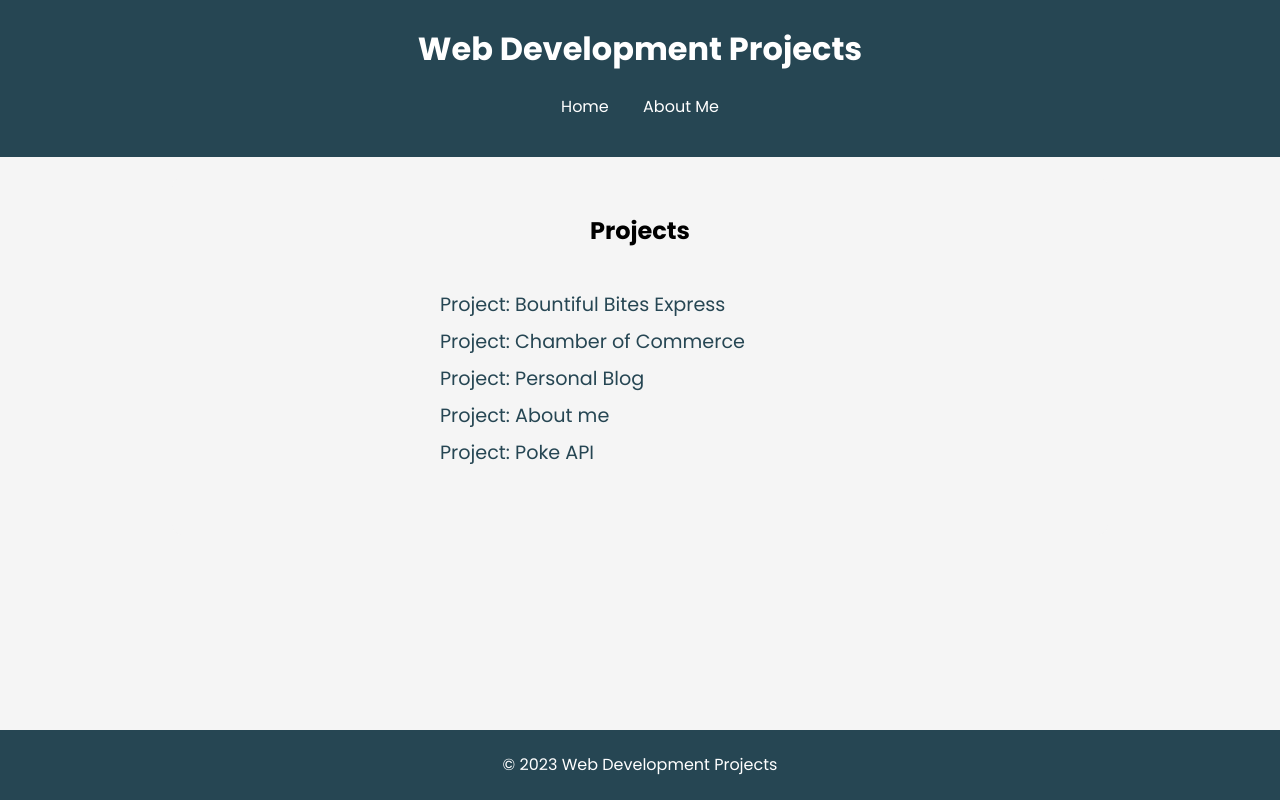
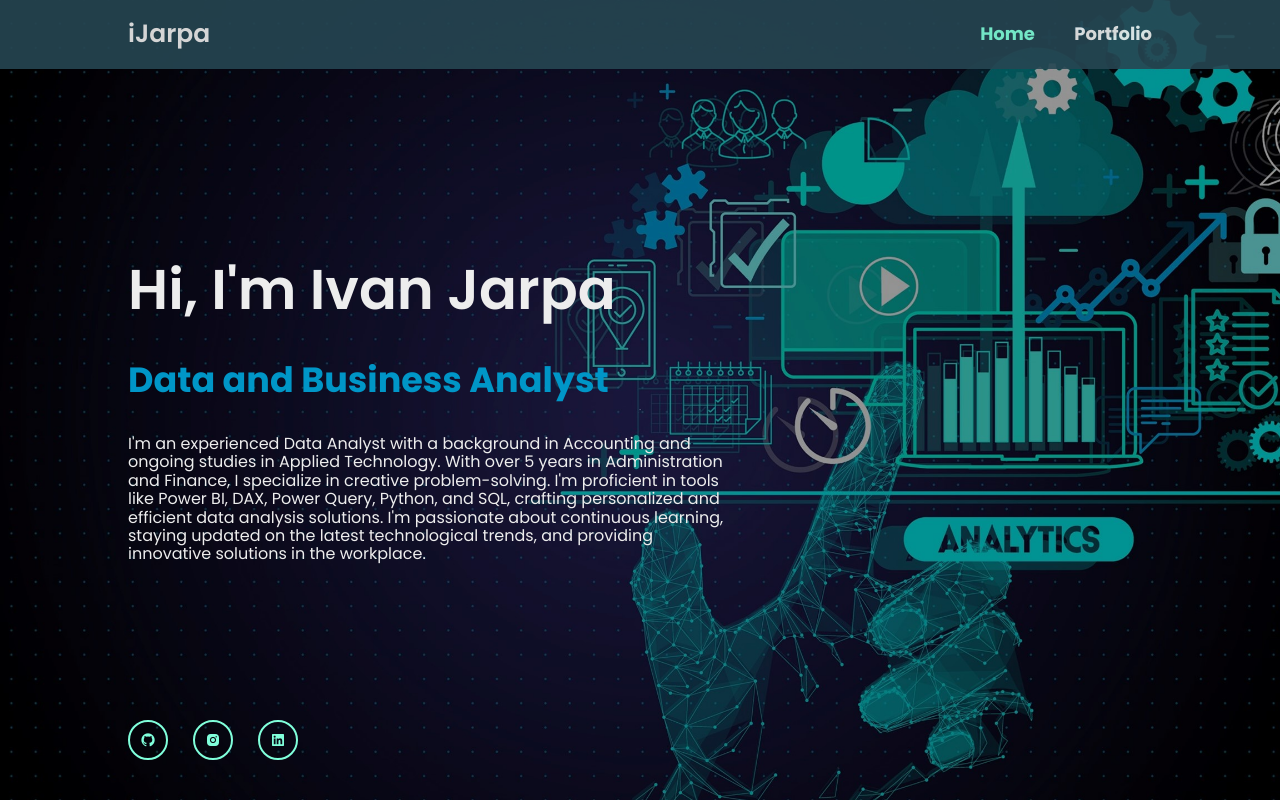
Before and after one commit to ijarpa/ijarpa.github.io, a plain HTML site: page index.html in a window 1280 px wide. Drawn offline with nearby package versions, Linux system fonts and the light colour scheme.

Commit message:
actualizacion portfolio

```diff
--- a/index.html
+++ b/index.html
@@ -3,38 +3,47 @@
 <head>
     <meta charset="UTF-8">
     <meta name="viewport" content="width=device-width, initial-scale=1.0">
-    <title>List of Projects</title>
+    <title>Personal Portfolio Website</title>
     <link rel="stylesheet" href="styles/normalize.css">
     <link rel="stylesheet" href="styles/style.css">
+    <link rel="icon" href="bar-chart.ico">
+    <link href='https://unpkg.com/boxicons@2.1.4/css/boxicons.min.css' rel='stylesheet'>
 </head>
 <body>
-    <header>
-        <h1>Web Development Projects</h1>
-        <nav>
-            <ul>
-                <li><a href="#home">Home</a></li>
-                <li><a href="#about">About Me</a></li>
-            </ul>
+    <header class="header">
+        <a href="#" class="logo">iJarpa</a>
+
+        <nav class="navbar">
+            <a href="#" class="active">Home</a>
+            <!-- <a href="#">About</a> -->
+            <!-- <a href="#">Experience</a> -->
+            <a href="portfolio.html">Portfolio</a>
+            <!-- <a href="#">Contact</a> -->
         </nav>
     </header>
 
-    <main>
-        <section class="project-list">
-            <h2>Projects</h2>
-            <div class="list">
-                <ul>
-                    <li><a href="/project_BerriesCompany/index.html">Project: Bountiful Bites Express </a></li>
-                    <li><a href="/project_ChamberOfCommerce/index.html">Project: Chamber of Commerce</a></li>
-                    <li><a href="/project_Blog/index.html">Project: Personal Blog</a></li>
-                    <li><a href="project3.html">Project: About me</a></li>
-                    <li><a href="/project_PokeAPI/index.html">Project: Poke API</a></li>
-                </ul>
-            </div>
-        </section>
-    </main>
+    <section class="home">
+        <div class="home-content">
+            <h1>Hi, I'm Ivan Jarpa</h1>
+            <h3>Data and Business Analyst</h3>
+            <p>I'm an experienced Data Analyst with a background in
+                Accounting and ongoing studies in Applied Technology.
+                With over 5 years in Administration and Finance, I
+                specialize in creative problem-solving. I'm proficient
+                in tools like Power BI, DAX, Power Query, Python, and SQL,
+                crafting personalized and efficient data analysis solutions.
+                I'm passionate about continuous learning, staying updated
+                on the latest technological trends, and providing innovative
+                solutions in the workplace.
+            </p>
+        </div>
 
-    <footer>
-        <p>&copy; 2023 Web Development Projects</p>
-    </footer>
+        <div class="home-sci">
+            <a href="https://github.com/ijarpa"><i class='bx bxl-github' ></i></a>
+            <a href="https://www.instagram.com/ijarpa/"><i class='bx bxl-instagram-alt' ></i></a>
+            <a href="https://www.linkedin.com/in/ijarpa/"><i class='bx bxl-linkedin-square' ></i></a>
+        </div>
+    </section>
+
 </body>
 </html>
--- a/project_BerriesCompany/scripts/lazyload.js
+++ b/project_BerriesCompany/scripts/lazyload.js
@@ -11,7 +11,7 @@ function preloadImage(img) {
 
 const imgOptions = {
     threshold: 1,
-    rootMargin: "0px 0px -300px 0px"
+    rootMargin: "0px 0px 500px 0px"
 };
 
 const imgObserver = new IntersectionObserver((entries, imgObserver) => {
--- a/styles/style.css
+++ b/styles/style.css
@@ -2,94 +2,169 @@
 /* Global Styles */
 :root {
     --primary-color: #264653;
-    --secondary-color: #2a9d8f;
-    --background-color: #f5f5f5;
+    --secondary-color: #80ffdb;
+    --background-color: #0C0B1D;
     --font-family: 'Poppins', sans-serif;
+    --text-primary-color: #ededed;
+}
+
+* {
+    box-sizing: border-box;
+    font-family: 'Poppins', sans-serif;
 }
 
 body {
+    background: var(--background-color);
+    color: var(--text-primary-color);
+}
+
+.header {
+    position: fixed;
+    top: 0;
+    left: 0;
+    width: 100%;
+    padding: 20px 10%;
+    background: var(--primary-color);
+    opacity: .9;
+    display: flex;
+    justify-content: space-between;
+    align-items: center;
+    z-index: 100;
+}
+
+.logo {
+    font-size: 25px;
+    color: var(--text-primary-color);
+    text-decoration: none;
+    font-weight: 600;
+}
+
+.navbar a {
+    font-size: 18px;
+    color: var(--text-primary-color);
+    text-decoration: none;
+    font-weight: 400;
+    margin-left: 35px;
+    transition: .3s;
+    font-weight: bold;
+}
+
+.navbar a:hover,
+.navbar a.active {
+    color: var(--secondary-color);
+}
+
+.home {
     margin: 0;
     padding: 0;
-    font-family: "Poppins", sans-serif;
-    background-color: var(--background-color);
+    height: 100vh;
+    background: url('/images/bigdata.jpg') no-repeat;
+    background-size: cover;
+    background-position: center;
+    display: flex;
+    align-items: center;
+    padding: 0 10%;
 }
 
-header {
-    background-color: var(--primary-color);
-    color: #fff;
-    padding: 10px 0;
-    text-align: center;
-    width: 100%;
-    top: 0;
+.home-content {
+    max-width: 600px;
 }
 
-nav ul {
-    list-style: none;
-    margin: 30px auto;
-    padding: 0;
+.home-content h1 {
+    font-size: 56px;
+    font-weight: 600;
 }
 
-nav li {
-    display: inline;
-    margin: 0 15px;
+.home-content h3 {
+    font-size: 35px;
+    font-weight: 400px;
+    color: #0096c7;
 }
 
-a {
-    text-decoration: none;
-    color: var(--primary-color);
+.home-content p {
+    font-size: 16px;
 }
 
-nav a {
+.home-sci {
+    position: absolute;
+    bottom: 40px;
+    width: 170px;
+    /* background: red; */
+    display: flex;
+    justify-content: space-between;
+}
+.home-sci a {
+    display: inline-flex;
+    color: var(--secondary-color);
+    justify-content: center;
+    align-items: center;
+    width: 40px;
+    height: 40px;
+    background: transparent;
+    border: 2px solid var(--secondary-color);
+    border-radius: 50%;
     text-decoration: none;
-    color: #fff;
+    transition: .3s;
 }
 
-main {
-    margin-top: 20px;
-    text-align: center;
+.home-sci a:hover {
+    color: var(--text-primary-color);
 }
 
-.list {
-    margin: 50px auto;
+/* Portfolio */
+.header-portfolio {
+    width: 100%;
+    padding: 20px 10%;
+    background: var(--primary-color);
+    display: flex;
+    justify-content: space-between;
+    align-items: center;
 }
 
-.project-list {
-    background-color: var(--background-color);
-    padding: 20px;
-    border-radius: 10px;
-    width: 70%;
-    margin: 0 auto;
+.home-portfolio {
+    height: 85vh;
+    background: var(--background-color);
+    display: grid;
+    grid-template-columns: 1fr 1fr;
+    align-items: center;
+    padding: 0 10%;
 }
 
-.project-list h2 {
-    font-size: 24px;
-    margin-bottom: 15px;
+.list li {
+    list-style: square;
+    padding-top: 15px;
 }
 
-.project-list ul {
-    list-style: none;
-    padding: 0;
-    width: 400px;
-    margin: auto;
+.list ul li a {
+    text-decoration: none;
+    font-size: 25px;
+    color: var(--text-primary-color);
+    transition: .3s;
 }
 
-.project-list li {
-    margin-bottom: 15px;
-    font-size: 1.2em;
-    text-align: start;
+.list ul li a:hover {
+    color: #f72585;
 }
 
-.project-list li:hover {
-    font-size: 1.3em;
+.list-img {
+    width: 100%;  /* Hacer que la imagen ocupe el 100% del ancho del contenedor */
+    box-shadow: 0px 4px 8px rgba(131, 130, 130, 0.2);
 }
 
+.list-img img {
+    width: 100%;  /* Asegurarse de que la imagen dentro del contenedor también ocupe el 100% */
+    height: auto; /* Para mantener la proporción original de la imagen */
+    border-radius: 10px;
+}
 
 footer {
-    background-color: var(--primary-color);
-    color: #fff;
+    font-size: 30px;
+    padding: 10px 5px;
     text-align: center;
-    padding: 10px 0;
-    position: absolute;
-    bottom: 0;
-    width: 100%;
+    color: var(--text-primary-color);
 }
+
+.home-sci-portfolio a {
+    color: var(--text-primary-color);
+    padding-left: 20px;
+}
```
Also changed, not shown: portfolio.html (added, +50 -0 lines), bar-chart.ico (added), images/background.jpg (added), images/bigdata.jpg (added), project_aboutMe/index.html (added), 1 other file.
